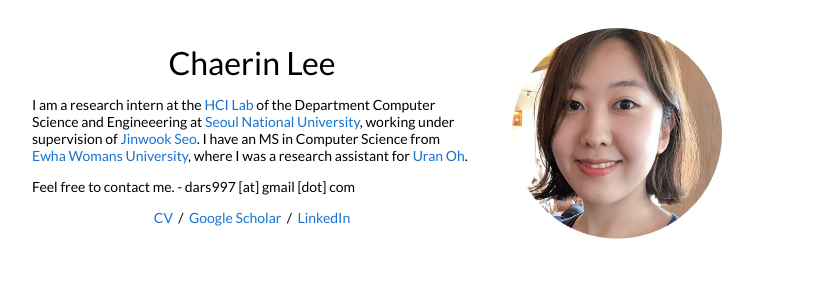
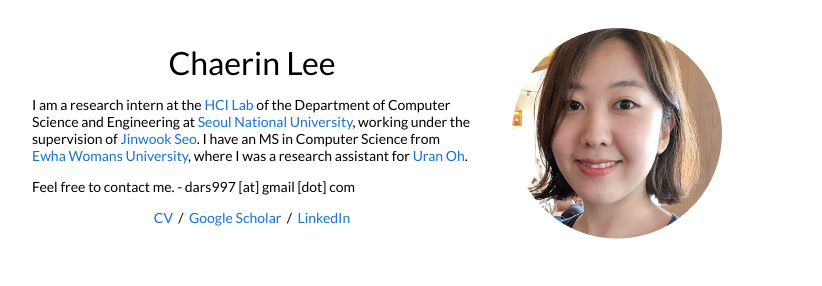
Before and after one commit to chrnlee/chrnlee.github.io, a Jekyll site: the page built from _posts/2022-04-16-chi.markdown, in a window 1280 px wide. Shown: the top 286 px of the page, without its empty margins (228-1050 px from the left). Built offline with Jekyll 4.4.1, drawn with Linux system fonts in a browser that asks for light colours.

Commit message:
Update default.html

```diff
--- a/_layouts/default.html
+++ b/_layouts/default.html
@@ -34,7 +34,7 @@
               <h1>
                 Chaerin Lee
               </h1>
-              <p>I am a research intern at the <a href="http://hcil.snu.ac.kr/home">HCI Lab</a> of the Department Computer Science and Engineeering at <a href="https://cse.snu.ac.kr/">Seoul National University</a>, working under supervision of <a href="http://hcil.snu.ac.kr/jwseo/">Jinwook Seo</a>. I have an MS in Computer Science from <a href="https://ewha.ac.kr/ewhaen/index.do">Ewha Womans University</a>, where I was a research assistant for <a href="https://scholar.google.co.kr/citations?user=qv4S97EAAAAJ&hl=ko&oi=ao">Uran Oh</a>.
+              <p>I am a research intern at the <a href="http://hcil.snu.ac.kr/home">HCI Lab</a> of the Department of Computer Science and Engineering at <a href="https://cse.snu.ac.kr/">Seoul National University</a>, working under the supervision of <a href="http://hcil.snu.ac.kr/jwseo/">Jinwook Seo</a>. I have an MS in Computer Science from <a href="https://ewha.ac.kr/ewhaen/index.do">Ewha Womans University</a>, where I was a research assistant for <a href="https://scholar.google.co.kr/citations?user=qv4S97EAAAAJ&hl=ko&oi=ao">Uran Oh</a>.
               </p>
               <P> Feel free to contact me. - dars997 [at] gmail [dot] com
               </P>
```
